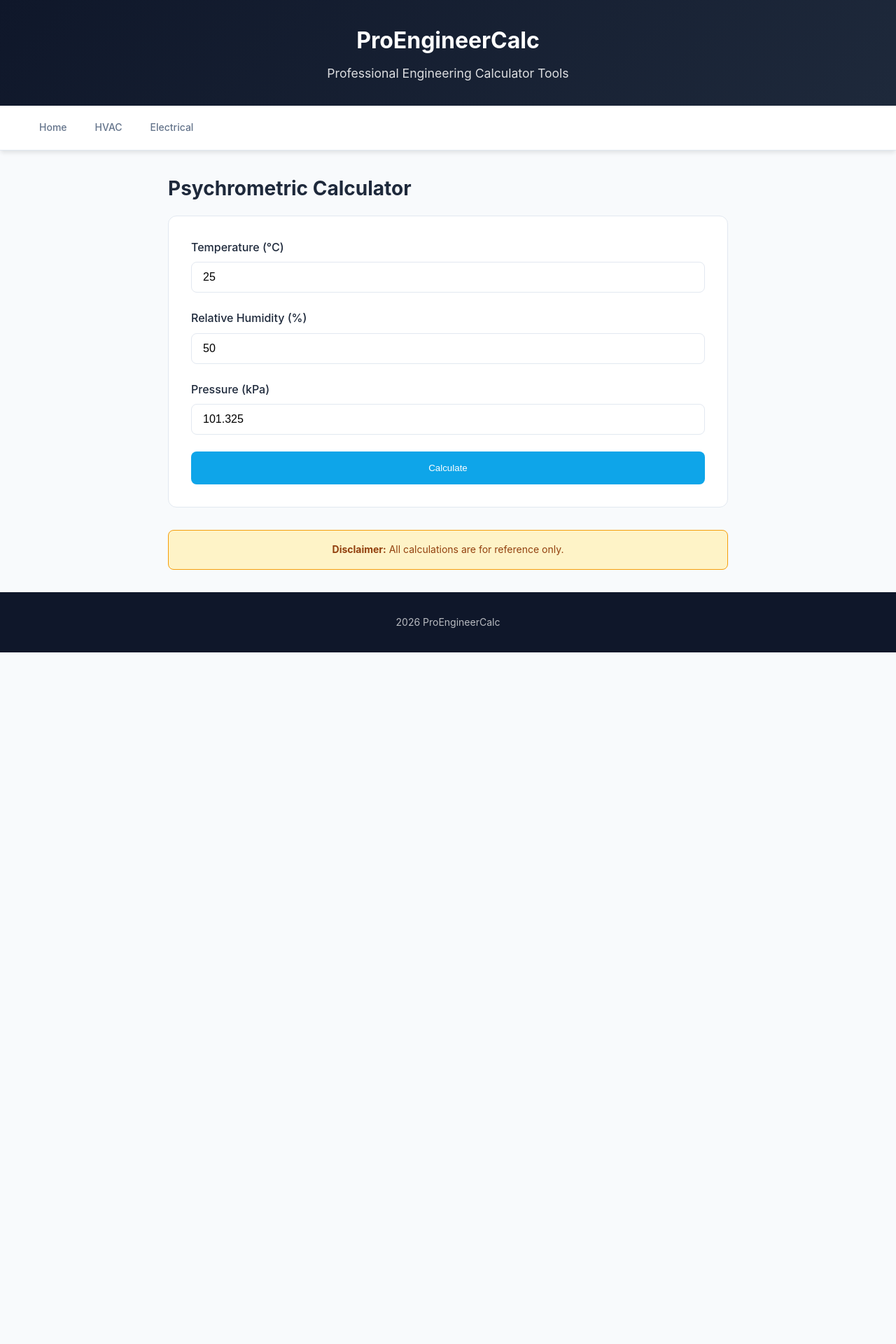
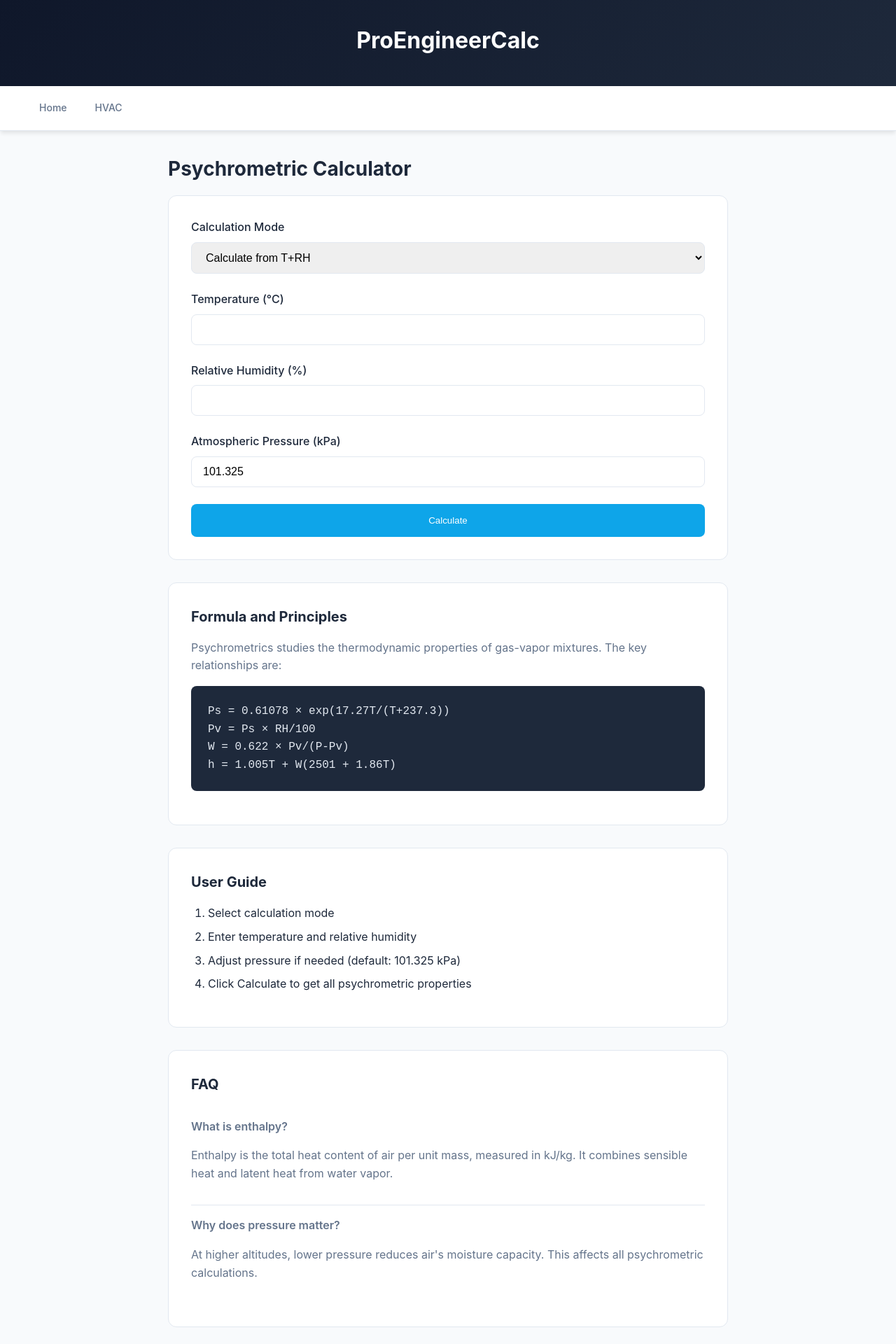
Before and after one commit to Longhaier/proengineercalc.xyz, a Next.js app: page /calculators/psychrometric in a window 1280 px wide. Shown: the top 1920 px of the page at 70% size. Before the commit the page ends 932 px from the top, so only its background shows below. Built offline with nearby package versions, Linux system fonts and the light colour scheme.

Commit message:
Enhance psychrometric calculator with bidirectional calculation

```diff
--- a/app/calculators/psychrometric/page.tsx
+++ b/app/calculators/psychrometric/page.tsx
@@ -4,43 +4,103 @@ import { useState } from 'react'
 import Link from 'next/link'
 
 export default function Psychrometric() {
-  const [temp, setTemp] = useState('25')
-  const [humidity, setHumidity] = useState('50')
+  const [mode, setMode] = useState('enthalpy')
+  const [temp, setTemp] = useState('')
+  const [humidity, setHumidity] = useState('')
   const [pressure, setPressure] = useState('101.325')
-  const [results, setResults] = useState<any>(null)
+  const [result, setResult] = useState<any>(null)
 
   const calculate = () => {
     const T = parseFloat(temp)
     const RH = parseFloat(humidity)
-    const P = parseFloat(pressure)
-    if (isNaN(T) || isNaN(RH) || isNaN(P)) return
+    const P = parseFloat(pressure) || 101.325
+
+    if (isNaN(T) || isNaN(RH)) return
 
     const Ps = 0.61078 * Math.exp((17.27 * T) / (T + 237.3))
     const Pv = Ps * RH / 100
     const W = 0.622 * Pv / (P - Pv)
     const h = 1.005 * T + W * (2501 + 1.86 * T)
+    const Td = (237.3 * Math.log(Pv / 6.1078)) / (7.5 - Math.log(Pv / 6.1078))
 
-    setResults({ humidityRatio: (W * 1000).toFixed(2), enthalpy: h.toFixed(2), saturationVaporPressure: Ps.toFixed(3) })
+    setResult({ Ps: Ps.toFixed(3), Pv: Pv.toFixed(3), W: (W*1000).toFixed(2), h: h.toFixed(1), Td: Td.toFixed(1) })
+  }
+
+  const calculateFromEnthalpy = () => {
+    const targetH = parseFloat(temp)
+    const RH = parseFloat(humidity) || 50
+    const P = parseFloat(pressure) || 101.325
+
+    if (isNaN(targetH)) return
+
+    for (let T = -10; T <= 50; T += 0.1) {
+      const Ps = 0.61078 * Math.exp((17.27 * T) / (T + 237.3))
+      const Pv = Ps * RH / 100
+      const W = 0.622 * Pv / (P - Pv)
+      const h = 1.005 * T + W * (2501 + 1.86 * T)
+      if (Math.abs(h - targetH) < 0.5) {
+        setResult({ temp: T.toFixed(1), humidity: RH, enthalpy: h.toFixed(1), found: true })
+        return
+      }
+    }
+    setResult({ error: 'Cannot find matching temperature' })
   }
 
   return (
     <>
-      <header className="header"><div className="container header-content"><h1 className="logo"><Link href="/">ProEngineerCalc</Link></h1><p className="tagline">Professional Engineering Calculator Tools</p></div></header>
-      <nav className="nav"><div className="container nav-inner"><Link href="/">Home</Link><Link href="/calculators/hvac">HVAC</Link><Link href="/calculators/electrical">Electrical</Link></div></nav>
+      <header className="header"><div className="container header-content"><h1 className="logo"><Link href="/">ProEngineerCalc</Link></h1></div></header>
+      <nav className="nav"><div className="container nav-inner"><Link href="/">Home</Link><Link href="/calculators/hvac">HVAC</Link></div></nav>
       <main className="container">
         <div className="calculator-container">
-          <h1 style={{ fontSize: '1.75rem', fontWeight: 700, margin: '2rem 0 1rem' }}>Psychrometric Calculator</h1>
+          <h1 style={{fontSize:'1.75rem',fontWeight:700,margin:'2rem 0 1rem'}}>Psychrometric Calculator</h1>
           <div className="calculator-form">
-            <div className="form-group"><label>Temperature (°C)</label><input type="number" value={temp} onChange={(e) => setTemp(e.target.value)} /></div>
-            <div className="form-group"><label>Relative Humidity (%)</label><input type="number" value={humidity} onChange={(e) => setHumidity(e.target.value)} /></div>
-            <div className="form-group"><label>Pressure (kPa)</label><input type="number" value={pressure} onChange={(e) => setPressure(e.target.value)} /></div>
-            <button onClick={calculate} style={{ width: '100%', padding: '1rem', background: 'var(--primary)', color: 'white', border: 'none', borderRadius: '8px' }}>Calculate</button>
-            {results && (
+            <div className="form-group"><label>Calculation Mode</label>
+              <select value={mode} onChange={(e)=>setMode(e.target.value)}>
+                <option value="enthalpy">Calculate from T+RH</option>
+                <option value="reverse">Calculate T from Enthalpy</option>
+              </select>
+            </div>
+            <div className="form-group"><label>Temperature (°C)</label><input type="number" value={temp} onChange={(e)=>setTemp(e.target.value)}/></div>
+            <div className="form-group"><label>Relative Humidity (%)</label><input type="number" value={humidity} onChange={(e)=>setHumidity(e.target.value)}/></div>
+            <div className="form-group"><label>Atmospheric Pressure (kPa)</label><input type="number" value={pressure} onChange={(e)=>setPressure(e.target.value)}/></div>
+            <button onClick={mode==='enthalpy'?calculate:calculateFromEnthalpy} style={{width:'100%',padding:'1rem',background:'var(--primary)',color:'white',border:'none',borderRadius:'8px'}}>Calculate</button>
+            {result && !result.error && (
               <div className="result-group">
-                <div className="result-item"><span className="result-label">Humidity Ratio</span><span className="result-value">{results.humidityRatio} g/kg</span></div>
-                <div className="result-item"><span className="result-label">Enthalpy</span><span className="result-value">{results.enthalpy} kJ/kg</span></div>
+                {result.h && <div className="result-item"><span className="result-label">Enthalpy</span><span className="result-value">{result.h} kJ/kg</span></div>}
+                {result.W && <div className="result-item"><span className="result-label">Humidity Ratio</span><span className="result-value">{result.W} g/kg</span></div>}
+                {result.Td && <div className="result-item"><span className="result-label">Dew Point</span><span className="result-value">{result.Td} °C</span></div>}
+                {result.temp && <div className="result-item"><span className="result-label">Temperature</span><span className="result-value">{result.temp} °C</span></div>}
               </div>
             )}
+          </div>
+          <div className="content-section">
+            <h2>Formula and Principles</h2>
+            <p>Psychrometrics studies the thermodynamic properties of gas-vapor mixtures. The key relationships are:</p>
+            <div className="formula-box">
+              Ps = 0.61078 × exp(17.27T/(T+237.3))<br/>
+              Pv = Ps × RH/100<br/>
+              W = 0.622 × Pv/(P-Pv)<br/>
+              h = 1.005T + W(2501 + 1.86T)
+            </div>
+          </div>
+          <div className="content-section">
+            <h2>User Guide</h2>
+            <ol>
+              <li>Select calculation mode</li>
+              <li>Enter temperature and relative humidity</li>
+              <li>Adjust pressure if needed (default: 101.325 kPa)</li>
+              <li>Click Calculate to get all psychrometric properties</li>
+            </ol>
+          </div>
+          <div className="content-section">
+            <h2>FAQ</h2>
+            <div className="faq-item"><p className="faq-question">What is enthalpy?</p><p className="faq-answer">Enthalpy is the total heat content of air per unit mass, measured in kJ/kg. It combines sensible heat and latent heat from water vapor.</p></div>
+            <div className="faq-item"><p className="faq-question">Why does pressure matter?</p><p className="faq-answer">At higher altitudes, lower pressure reduces air's moisture capacity. This affects all psychrometric calculations.</p></div>
+          </div>
+          <div className="content-section">
+            <h2>Related Cases</h2>
+            <p><strong>Case 1:</strong> A data center at 25°C, 50% RH has enthalpy of 50.4 kJ/kg. This determines cooling coil load.</p>
+            <p><strong>Case 2:</strong> Industrial drying process requires air at 80°C with 10% RH, giving enthalpy of 110 kJ/kg.</p>
           </div>
           <div className="disclaimer"><strong>Disclaimer:</strong> All calculations are for reference only.</div>
         </div>
```
